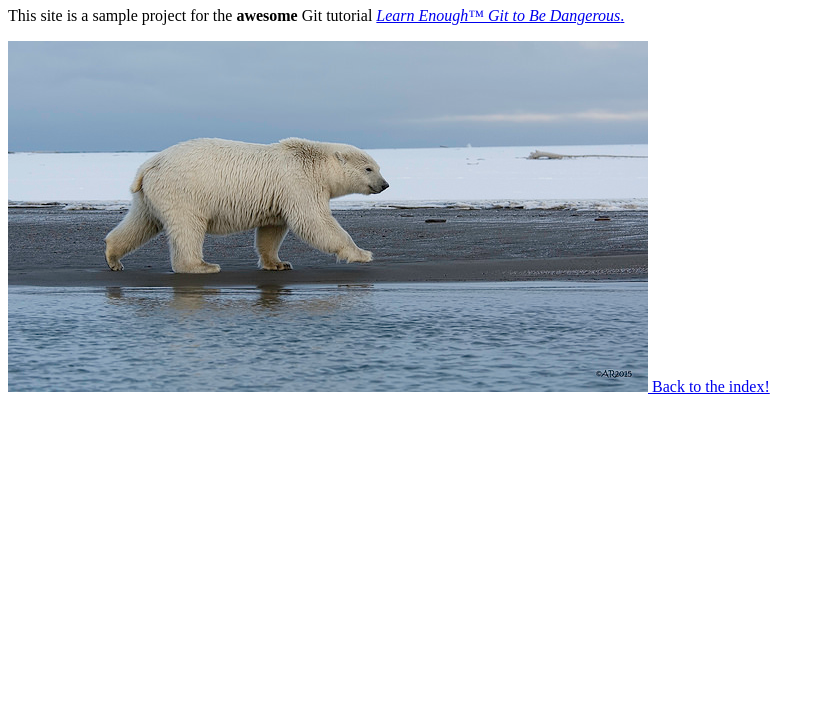
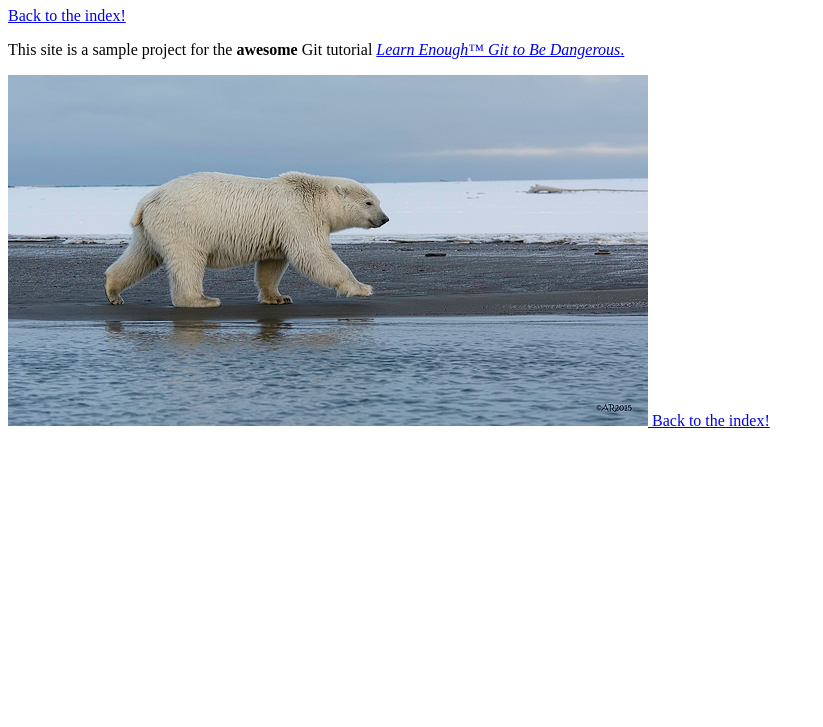
Before and after one commit to popcornperson/website, a plain HTML site: page about.html in a window 1280 px wide. Shown: the part 73-800 px from the top of the page, without its empty margins (0-823 px from the left). Drawn offline with Linux system fonts and the light colour scheme.

```diff
--- a/about.html
+++ b/about.html
@@ -6,6 +6,7 @@
   </head>
   <body>
     <h1>About Us</h1>
+    <a href="index.html">Back to the index!</a>
     <p>This site is a sample project for the <strong>awesome</strong> Git
           tutorial <a href="http://learnenough.com/git-tutorial"><em>Learn Enough™ Git to Be Dangerous</em>.</a>
     </p>
```
